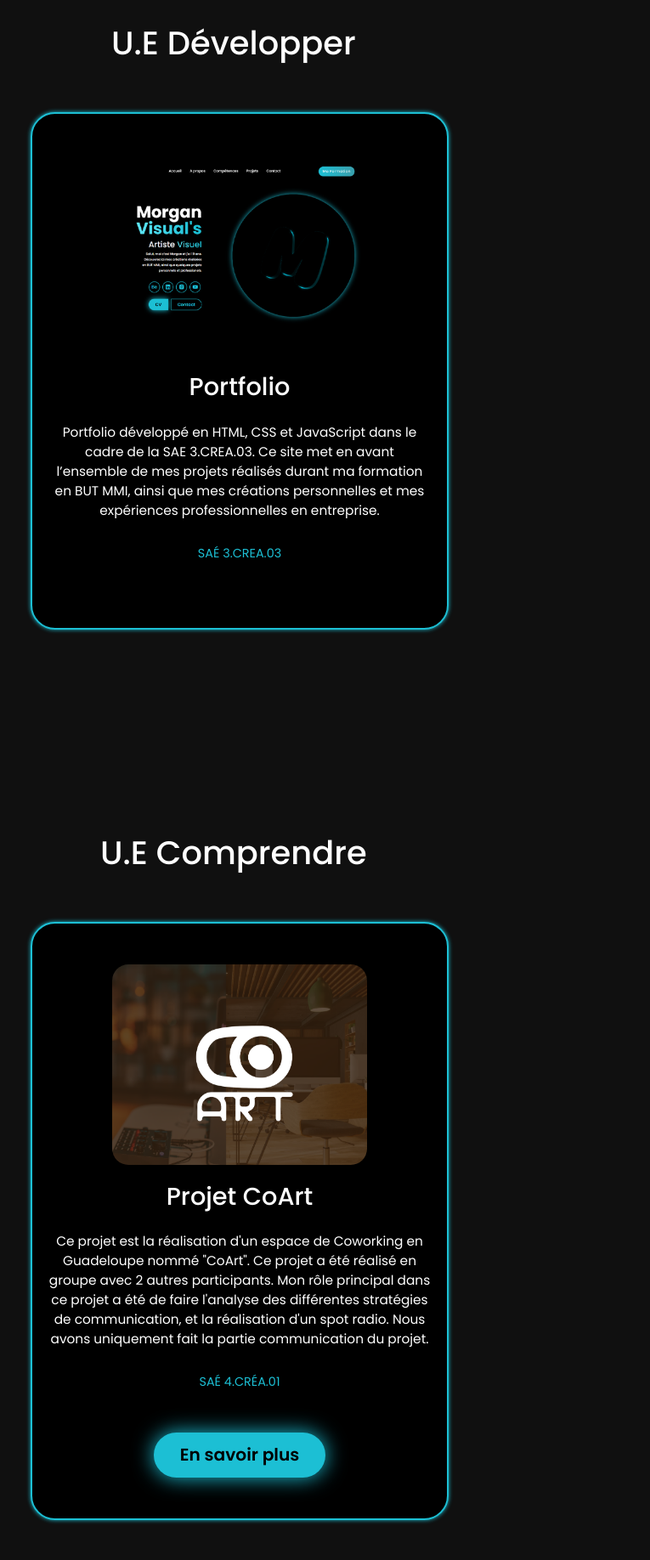
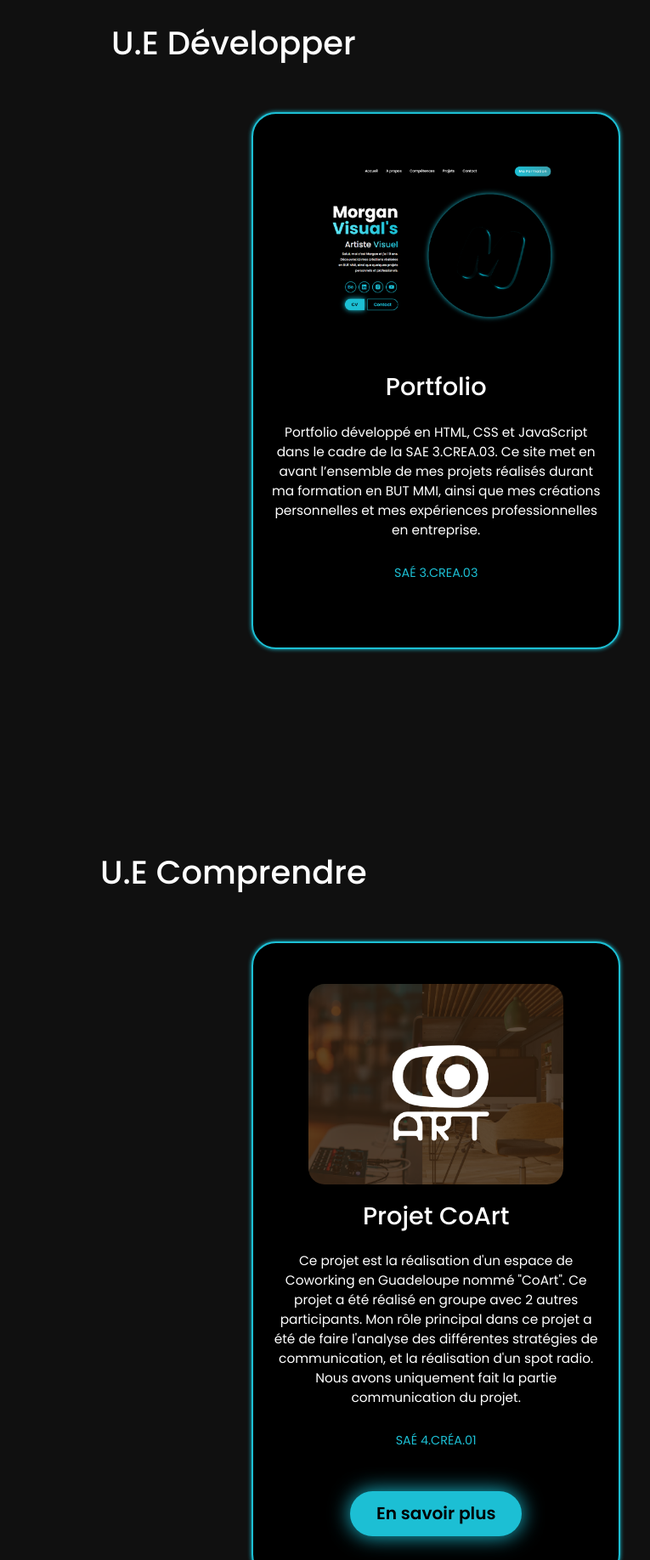
Before and after one commit to Morganvisuals/mrgnvisuals, a plain HTML site: page projets.html in a window 1280 px wide. Shown: the part 3260-5096 px from the top of the page at 85% size, without its empty margins (358-1123 px from the left). Drawn offline with nearby package versions, Linux system fonts and the light colour scheme.

Commit message:
Update projets.html

```diff
--- a/projets.html
+++ b/projets.html
@@ -153,7 +153,7 @@
   <div class="fade-in hidden">
   <h2 class="heading">U.E Développer</h2>
   <div class="projects-box">
-    <div style="width: 55%; margin: auto; align-self: center;">
+    <div class="project-box-large"></div>
     <div class="project-card">
       <img src="image/portflio.png" alt="">
       <h3>Portfolio</h3>
@@ -165,8 +165,6 @@
       </div><!--fin width-->
     </div>
      </div><!--fade in-->
-  </div>
-
 
  <!--projets 5-->
 </section>
@@ -174,7 +172,7 @@
   <div class="fade-in hidden">
   <h2 class="heading">U.E Comprendre</h2>
   <div class="projects-box">
-    <div style="width: 55%; margin: auto; align-self: center;">
+    <div class="project-box-large"></div>
     <div class="project-card">
       <img src="image/Coart.png" alt="">
       <h3>Projet CoArt</h3>
@@ -189,7 +187,6 @@
   </div><!--fin width-->
     </div>
        </div><!--fade in-->
-  </div>
 
 
 
```
